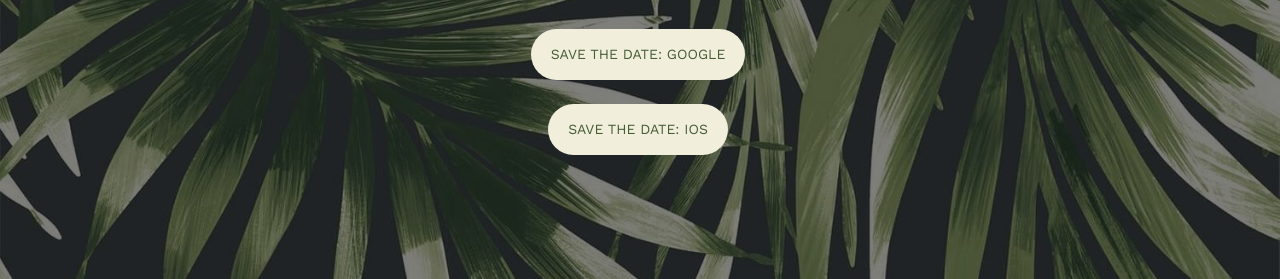
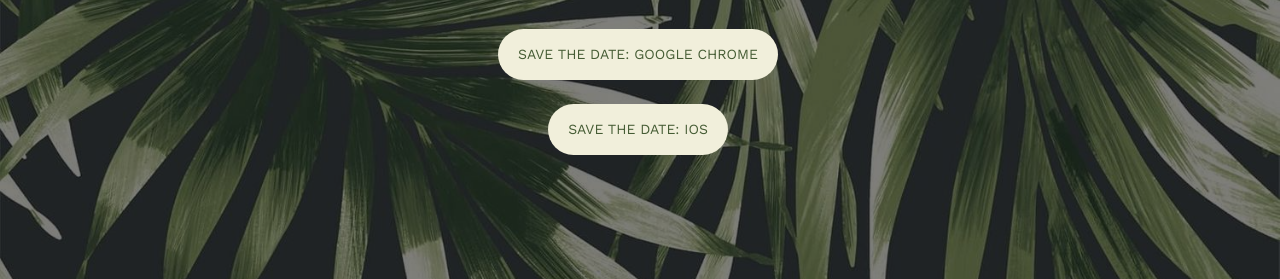
Before and after one commit to ruicarvoeiro/ritasousa, a plain HTML site: page index.html in a window 1280 px wide. Shown: the part 521-800 px from the top of the page. Drawn offline with nearby package versions, Linux system fonts and the light colour scheme; files whose address does not match are found by name.

Commit message:
add something to help

```diff
--- a/index.html
+++ b/index.html
@@ -81,7 +81,7 @@
 								<h2>Vamos dar o nó !</h2>
 								<div class="simply-countdown simply-countdown-one"></div>
 								<p><a href="https://calendar.google.com/event?action=TEMPLATE&tmeid=MHE2MWJiam05ZGdxbm1pamZtdjNnbW9oa2IgYnY1cDg0YXVsMG5vbmJmamlyZzI3c2tvYm9AZw&tmsrc=bv5p84aul0nonbfjirg27skobo%40group.calendar.google.com"
-										class="btn btn-default btn-sm">Save the Date: Google</a></p>
+									class="btn btn-default btn-sm">Save the Date: Google Chrome</a></p>
 								<p><a href="webcal://p25-caldav.icloud.com/published/2/MjAzMjA0MTYyMDQyMDMyMDaBfcVm8Hf29BbjobW7jW6QXZVXqn5bvGHl8I-jGrjVW2VxUz2spOw7vi-fq1H5QlRiWedCfLlta6oFT9p94iQ"
 											class="btn btn-default btn-sm">Save the Date: iOS</a></p>
 
```
